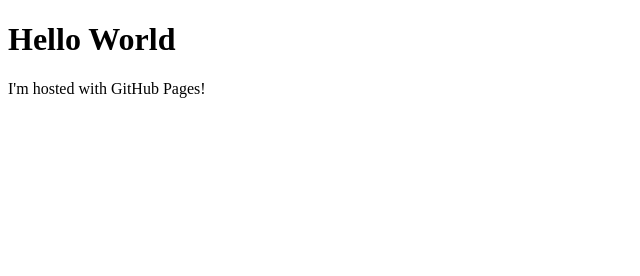
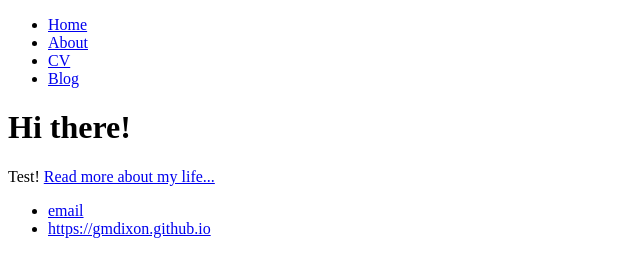
Before and after one commit to gmdixon/gmdixon.github.io, a plain HTML site: page index.html in a window 1280 px wide. Shown: the whole page, without its empty margins (0-640 px from the left). Drawn offline with Linux system fonts and the light colour scheme.

Commit message:
Update index.html

```diff
--- a/index.html
+++ b/index.html
@@ -1,7 +1,28 @@
 <!DOCTYPE html>
 <html>
-<body>
-<h1>Hello World</h1>
-<p>I'm hosted with GitHub Pages!</p>
-</body>
+	<head>
+		<title>Blog</title>
+	</head>
+	<body>
+		<nav>
+    		<ul>
+        		<li><a href="/">Home</a></li>
+	        	<li><a href="/about">About</a></li>
+        		<li><a href="/cv">CV</a></li>
+        		<li><a href="/blog">Blog</a></li>
+    		</ul>
+		</nav>
+		<div class="container">
+    		<div class="blurb">
+        		<h1>Hi there!</h1>
+				<p>Test! <a href="/about">Read more about my life...</a></p>
+    		</div><!-- /.blurb -->
+		</div><!-- /.container -->
+		<footer>
+    		<ul>
+        		<li><a href="mailto:hankquinlanhub@gmail.com">email</a></li>
+        		<li><a href="https://gmdixon.github.io">https://gmdixon.github.io</a></li>
+			</ul>
+		</footer>
+	</body>
 </html>
```
